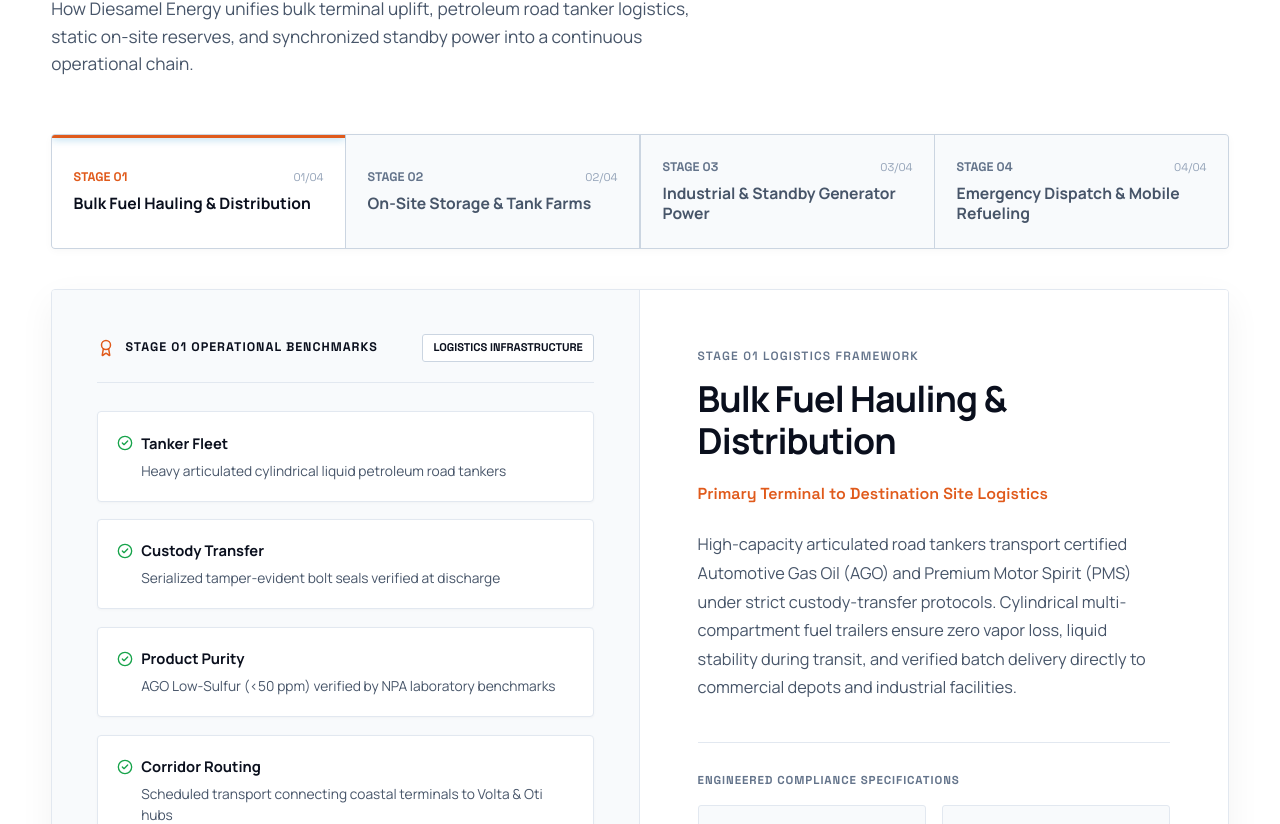
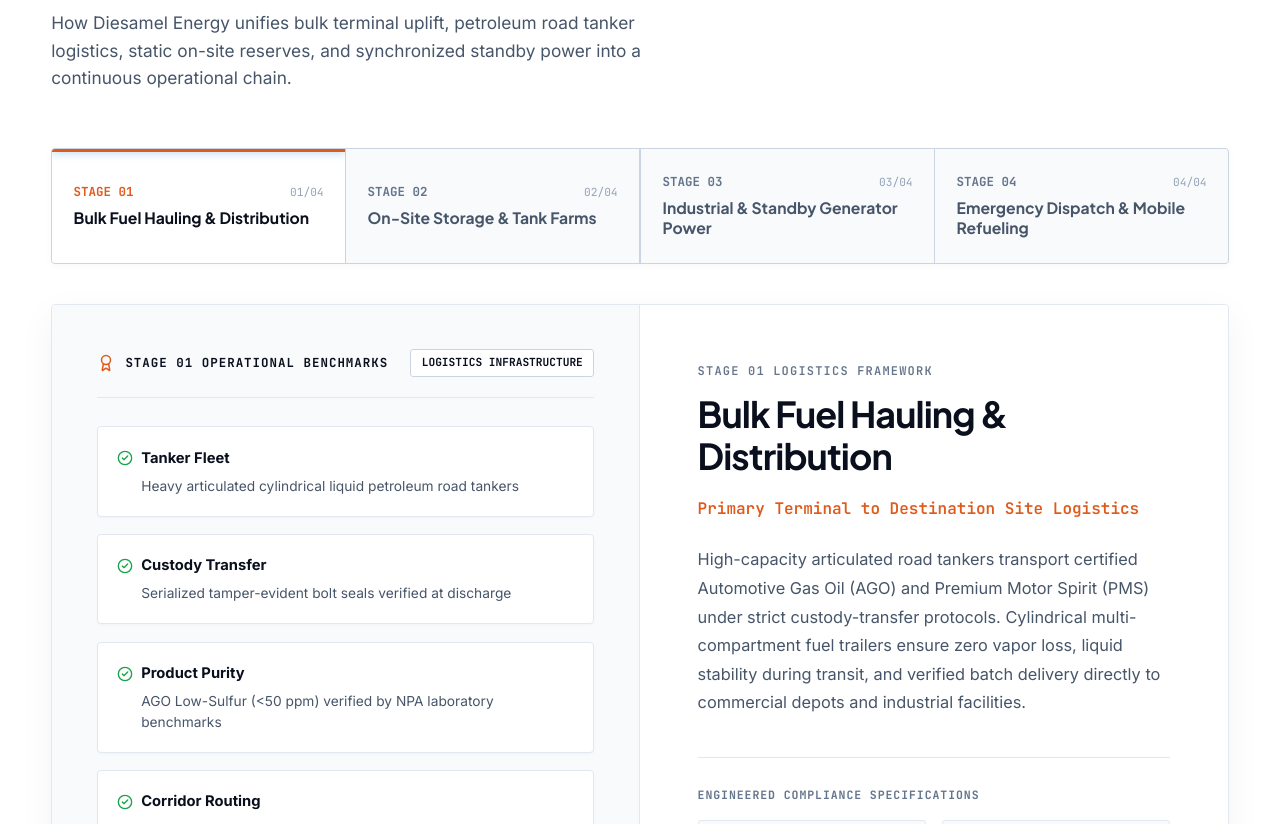
Before and after one commit to jesnkan/diesamelenergy, a React (Vite) app: page / in a window 1280 px wide. Shown: the part 2136-2960 px from the top of the page. Built offline with nearby package versions, Linux system fonts and the light colour scheme.

Commit message:
Enhance corporate typography (Plus Jakarta Sans & Inter) and comprehensive technical SEO for diesamelenergy.com

```diff
--- a/index.html
+++ b/index.html
@@ -4,30 +4,98 @@
     <meta charset="UTF-8" />
     <meta name="viewport" content="width=device-width, initial-scale=1.0" />
     <link rel="icon" type="image/svg+xml" href="/favicon.svg" />
+    <link rel="canonical" href="https://diesamelenergy.com/" />
 
-    <!-- Primary Meta Tags -->
-    <title>Diesamel Energy Ltd. — Industrial Bulk Fuel & Standby Power Logistics | Ho, Ghana</title>
-    <meta name="title" content="Diesamel Energy Ltd. — Industrial Bulk Fuel & Standby Power Logistics | Ho, Ghana" />
-    <meta name="description" content="Direct-to-site bulk diesel distribution, commercial hauling, and heavy-duty industrial generator power (20 to 1,500 kVA) based in Ho, Volta Region, Ghana. Serving Volta, Oti, and Greater Accra." />
-    <meta name="keywords" content="Diesamel Energy, bulk fuel Ghana, industrial diesel Ho, standby power Volta, AGO PMS commercial hauling, generator leasing Ghana, tank farm storage" />
+    <!-- Primary High-Rank SEO Meta Tags -->
+    <title>Diesamel Energy Ltd. | Downstream Petroleum Logistics, Solar & Industrial Power | Ho, Ghana</title>
+    <meta name="title" content="Diesamel Energy Ltd. | Downstream Petroleum Logistics, Solar & Industrial Power | Ho, Ghana" />
+    <meta name="description" content="Diesamel Energy Ltd. (diesamelenergy.com) is Ghana's premier downstream bulk petroleum logistics, commercial hauling (AGO & PMS), commercial solar solutions, and heavy industrial standby power (20 to 1,500 kVA) provider headquartered in Ho, Volta Region." />
+    <meta name="keywords" content="Diesamel Energy, Diesamel Energy Ltd, diesamelenergy.com, bulk diesel Ghana, fuel hauling Volta Region, petroleum logistics Ho, industrial standby power Ghana, commercial solar Ho, AGO PMS delivery Ghana, generator leasing 1500kVA, tank farm storage Ho, Volta Basin energy contractor" />
     <meta name="author" content="Diesamel Energy Ltd." />
+    <meta name="robots" content="index, follow, max-image-preview:large, max-snippet:-1, max-video-preview:-1" />
+    <meta name="theme-color" content="#E05A1B" />
+
+    <!-- Geo Targeting Meta Tags (Local SEO for Ghana & Volta Region) -->
+    <meta name="geo.region" content="GH-TV" />
+    <meta name="geo.placename" content="Ho, Volta Region, Ghana" />
+    <meta name="geo.position" content="6.6111;0.4706" />
+    <meta name="ICBM" content="6.6111, 0.4706" />
 
     <!-- Open Graph / Facebook -->
     <meta property="og:type" content="website" />
+    <meta property="og:url" content="https://diesamelenergy.com/" />
+    <meta property="og:site_name" content="Diesamel Energy Ltd." />
     <meta property="og:title" content="Diesamel Energy Ltd. — Powering Industry. Fueling Growth across the Volta Basin." />
-    <meta property="og:description" content="Direct-to-site bulk diesel distribution, commercial hauling, and heavy-duty industrial generator power based in Ho, Ghana." />
-    <meta property="og:image" content="/images/real-fuel-tanker.jpg" />
+    <meta property="og:description" content="Direct-to-site bulk fuel logistics, commercial solar installations, and heavy-duty industrial standby power based in Ho, Volta Region, Ghana. Serving Volta, Oti, and Greater Accra." />
+    <meta property="og:image" content="https://diesamelenergy.com/images/hero%20image.jpg" />
+    <meta property="og:locale" content="en_GH" />
 
-    <!-- Twitter -->
+    <!-- Twitter Card -->
     <meta property="twitter:card" content="summary_large_image" />
+    <meta property="twitter:url" content="https://diesamelenergy.com/" />
     <meta property="twitter:title" content="Diesamel Energy Ltd. — Powering Industry. Fueling Growth across the Volta Basin." />
-    <meta property="twitter:description" content="Direct-to-site bulk diesel distribution, commercial hauling, and heavy-duty industrial generator power based in Ho, Ghana." />
-    <meta property="twitter:image" content="/images/real-fuel-tanker.jpg" />
+    <meta property="twitter:description" content="Direct-to-site bulk fuel logistics, commercial solar installations, and heavy-duty industrial standby power based in Ho, Volta Region, Ghana." />
+    <meta property="twitter:image" content="https://diesamelenergy.com/images/hero%20image.jpg" />
 
-    <!-- Google Fonts: Manrope & Space Grotesk -->
+    <!-- Structured Data (Schema.org JSON-LD): LocalBusiness / EnergyCompany -->
+    <script type="application/ld+json">
+    {
+      "@context": "https://schema.org",
+      "@graph": [
+        {
+          "@type": "Corporation",
+          "@id": "https://diesamelenergy.com/#corporation",
+          "name": "Diesamel Energy Ltd.",
+          "legalName": "Diesamel Energy Ltd.",
+          "url": "https://diesamelenergy.com/",
+          "logo": "https://diesamelenergy.com/favicon.svg",
+          "image": "https://diesamelenergy.com/images/hero%20image.jpg",
+          "description": "Downstream petroleum logistics, commercial road tanker hauling, industrial solar and wind infrastructure, on-site fuel reserves, and heavy standby power provider headquartered in Ho, Ghana.",
+          "email": "dispatch@diesamelenergy.com",
+          "telephone": "+2332623810175",
+          "address": {
+            "@type": "PostalAddress",
+            "streetAddress": "Commercial Light Industrial Zone, near UHAS Road / Kpando Junction",
+            "addressLocality": "Ho",
+            "addressRegion": "Volta Region",
+            "addressCountry": "GH"
+          },
+          "areaServed": [
+            {
+              "@type": "AdministrativeArea",
+              "name": "Volta Region"
+            },
+            {
+              "@type": "AdministrativeArea",
+              "name": "Oti Region"
+            },
+            {
+              "@type": "AdministrativeArea",
+              "name": "Greater Accra"
+            }
+          ],
+          "sameAs": [
+            "https://diesamelenergy.com"
+          ]
+        },
+        {
+          "@type": "WebSite",
+          "@id": "https://diesamelenergy.com/#website",
+          "url": "https://diesamelenergy.com/",
+          "name": "Diesamel Energy Ltd.",
+          "description": "Official Web Platform of Diesamel Energy Ltd.",
+          "publisher": {
+            "@id": "https://diesamelenergy.com/#corporation"
+          }
+        }
+      ]
+    }
+    </script>
+
+    <!-- Google Fonts: Inter Display & Plus Jakarta Sans (Elite, High-End Corporate Typography) -->
     <link rel="preconnect" href="https://fonts.googleapis.com" />
-    <link rel="preconnect" href="https://fonts.gstatic.com" />
-    <link href="https://fonts.googleapis.com/css2?family=Manrope:wght@300;400;500;600;700;800&family=Space+Grotesk:wght@400;500;600;700&display=swap" rel="stylesheet" />
+    <link rel="preconnect" href="https://fonts.gstatic.com" crossorigin />
+    <link href="https://fonts.googleapis.com/css2?family=Plus+Jakarta+Sans:wght@300;400;500;600;700;800&family=Inter:wght@300;400;500;600;700;800&family=JetBrains+Mono:wght@400;500;600;700&display=swap" rel="stylesheet" />
   </head>
   <body style="background-color: #FFFFFF; color: #0A0F1D; margin: 0; padding: 0;">
     <div id="root"></div>
--- a/src/index.css
+++ b/src/index.css
@@ -1,4 +1,4 @@
-@import url('https://fonts.googleapis.com/css2?family=Manrope:wght@300;400;500;600;700;800&family=Space+Grotesk:wght@400;500;600;700&display=swap');
+@import url('https://fonts.googleapis.com/css2?family=Plus+Jakarta+Sans:wght@300;400;500;600;700;800&family=Inter:wght@300;400;500;600;700;800&family=JetBrains+Mono:wght@400;500;600;700&display=swap');
 
 :root {
   /* Elite White-Based Corporate Palette */
@@ -35,9 +35,10 @@
   --accent-blue: #E05A1B;
   --accent-gold: #E05A1B;
 
-  /* Typography Tokens */
-  --font-sans: 'Manrope', -apple-system, BlinkMacSystemFont, sans-serif;
-  --font-mono: 'Space Grotesk', monospace;
+  /* Typography Tokens: World-Class Executive Typography */
+  --font-sans: 'Plus Jakarta Sans', -apple-system, BlinkMacSystemFont, 'Segoe UI', Roboto, sans-serif;
+  --font-body: 'Inter', -apple-system, BlinkMacSystemFont, 'Segoe UI', Roboto, sans-serif;
+  --font-mono: 'JetBrains Mono', 'SF Mono', Consolas, monospace;
 
   /* Layout & Spacing */
   --container-max: 1360px;
@@ -65,6 +66,7 @@ body {
   overflow-x: hidden;
   background-color: var(--bg-pure);
   color: var(--text-body);
+  font-family: var(--font-body);
   line-height: 1.6;
   font-size: 16px;
 }
```
Also changed, not shown: public/robots.txt (added), 1 other file (tests, documents, lock files or other folders).
